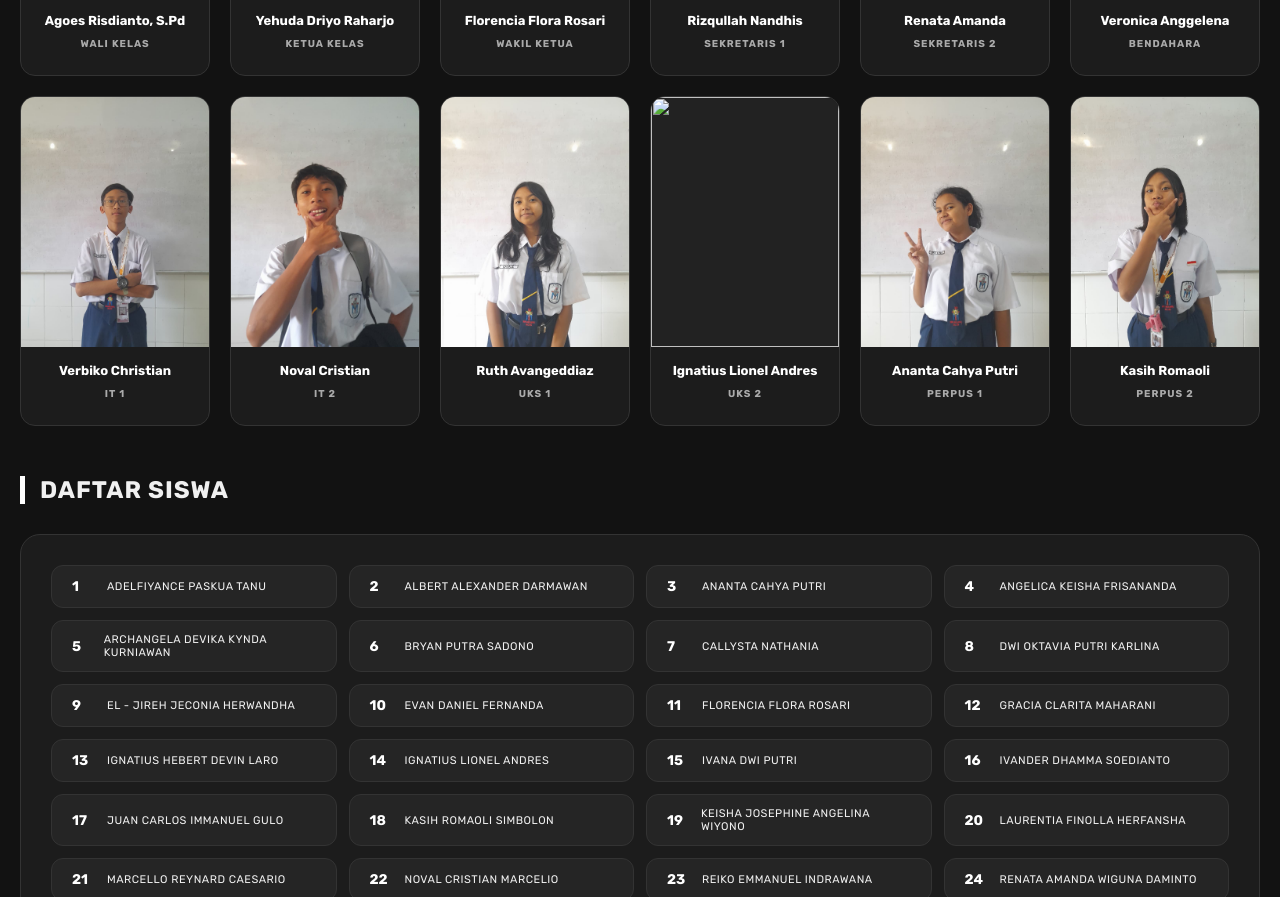
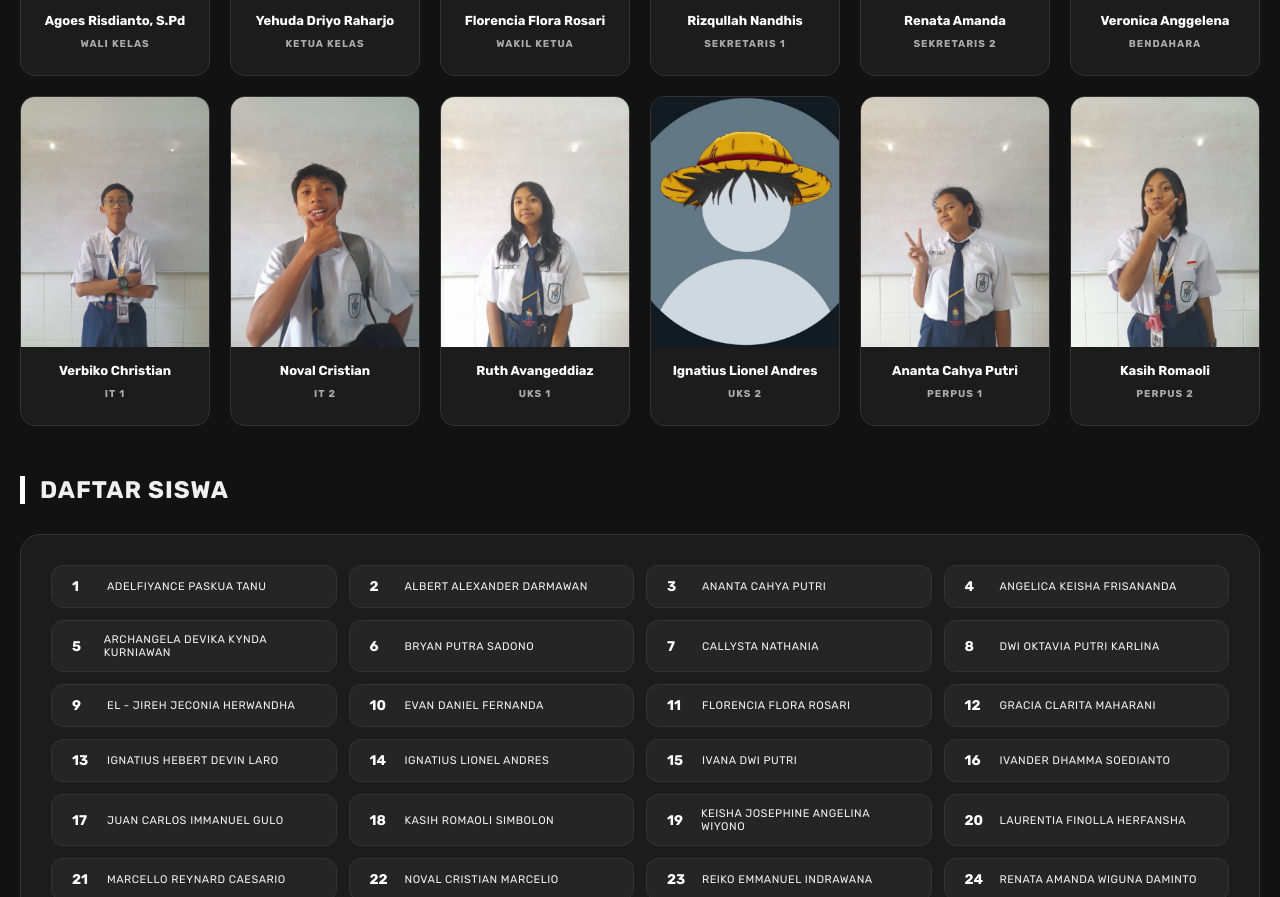
Before and after one commit to rizqullahnandhispratamaa/9bniye, a plain HTML site: page index.html in a window 1280 px wide. Shown: the part 817-1714 px from the top of the page. Drawn offline with Linux system fonts and the light colour scheme.

Commit message:
Update index.html

```diff
--- a/index.html
+++ b/index.html
@@ -103,7 +103,7 @@
                     <div class="card-info"><h3>Ruth Avangeddiaz</h3><p>UKS 1</p></div>
                 </div>
                 <div class="pengurus-card">
-                    <div class="card-img"><img src="lUFFIPFP.jpg"></div>
+                    <div class="card-img"><img src="Luffi pfp.jpg"></div>
                     <div class="card-info"><h3>Ignatius Lionel Andres</h3><p>UKS 2</p></div>
                 </div>
                 <div class="pengurus-card">
```
